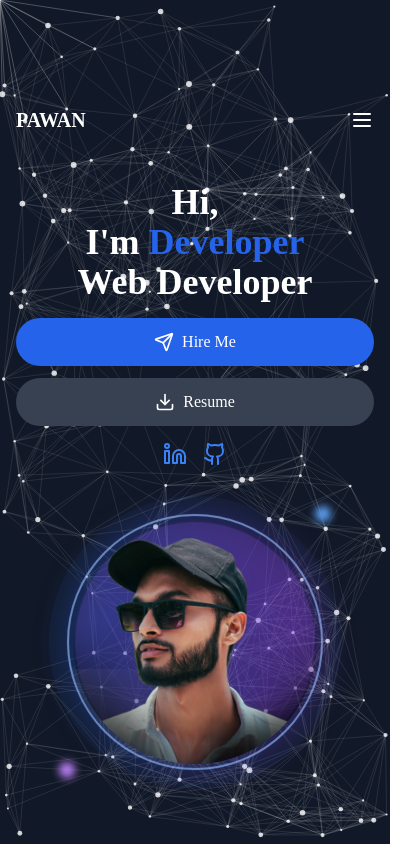
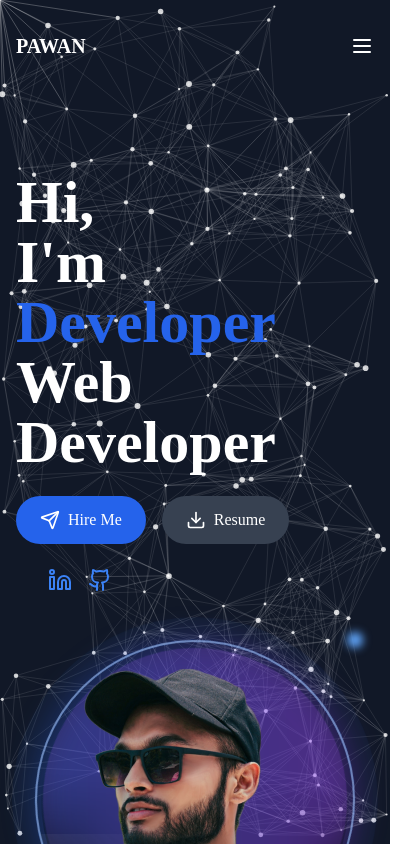
Before and after one commit to RamRaj110/portfolio, a React (Vite) app: page / in a window 390 px wide. Shown: the top 844 px of the page, 416 px wide, since content can reach past the window. Built offline with nearby package versions, Linux system fonts and the light colour scheme.

Commit message:
try to responsive

```diff
--- a/src/App.jsx
+++ b/src/App.jsx
@@ -204,7 +204,7 @@ const Portfolio = () => {
       description:
         "A dynamic and engaging portfolio showcasing my journey as a frontend developer, highlighting my skills in React, responsive design, and interactive web applications.",
       tech: ["React", "TaiwindCSS"],
-      image: "./public/portfolio.png",
+      image: "/public/portfolio.png",
       link: "#home",
     },
     {
@@ -212,7 +212,7 @@ const Portfolio = () => {
       description:
         "Frontend developer for a college website chatbot, creating a user-friendly interface for seamless interaction.",
       tech: ["VanilaJs", "Python", "Flask", "CSS"],
-      image: "../public/cc.png",
+      image: "/public/cc.png",
       link: "https://gitlab.com/edubot3/Chatbot",
     },
     {
@@ -220,7 +220,7 @@ const Portfolio = () => {
       description:
         "Responsive weather app displaying real-time forecasts using API integration, with a sleek and intuitive interface.",
       tech: ["VanilaJs", "OpenWeather API", "CSS"],
-      image: "./public/weather.png",
+      image: "/public/weather.png",
       link: "https://ramraj110.github.io/Weather-App/",
     },
   ];
@@ -239,15 +239,15 @@ const Portfolio = () => {
       <Animation />
 
       {/* Hero Section */}
-      {/* <section className="relative min-h-screen flex items-center">
+      <section className="relative min-h-screen flex items-center">
         <div className="container mx-auto px-4 z-10">
           <Nav />
-          <div className="flex flex-col md:flex-row items-center justify-between my-24">
-            <div className="md:w-1/2 space-y-6">
+          <div className="flex flex-col md:flex-row items-center justify-between my-24 md:mt-24">
+            <div className="md:w-1/2 space-y-6 md:space-y-6 md:text-left">
               <motion.h1
                 initial={{ opacity: 0, y: 20 }}
                 animate={{ opacity: 1, y: 0 }}
-                className="text-6xl text-white font-bold"
+                className="text-6xl text-white sm:text-5xl md:text-6xl font-bold"
               >
                 Hi,
                 <br />
@@ -263,7 +263,7 @@ const Portfolio = () => {
                   {roles[roleIndex]}
                 </motion.span>
               </motion.h1>
-              <div className="flex space-x-4">
+              <div className="flex sm:flex-row space-x-4 sm:space-y-0 sm:space-x-4 md:justify-start">
                 <motion.button
                   initial={{ opacity: 0 }}
                   animate={{ opacity: 1 }}
@@ -290,7 +290,7 @@ const Portfolio = () => {
               <motion.div
                 initial={{ opacity: 0 }}
                 animate={{ opacity: 1 }}
-                className="flex space-x-6 px-4 text-blue-500 mt-8"
+                className="flex space-x-6 px-4 md:justify-start text-blue-500 md:mt-8 mt-8"
               >
                 <div className="flex ">
                   <a
@@ -306,29 +306,29 @@ const Portfolio = () => {
               </motion.div>
             </div>
 
-            {/* Enhanced Right side with image effects
+            {/* Enhanced Right side with image effects  */}
             <motion.div
               initial={{ opacity: 0, scale: 0.5 }}
               animate={{ opacity: 1, scale: 1 }}
               transition={{ duration: 0.5 }}
-              className="md:w-1/2 mt-12 md:mt-0"
+              className=" w-full md:w-1/2 mt-12 md:mt-0"
             >
-              <div className="relative w-80 h-80 mx-auto">
-                {/* Animated background rings *
+              <div className="relative w-80 h-80 sm:w-72 sm:h-72 md:w-80 md:h-80  mx-auto">
+                 {/* Animated background rings * */}
                 <div className="absolute inset-0 rounded-full bg-blue-500/20 animate-ping-slow" />
                 <div className="absolute inset-2 rounded-full bg-purple-500/20 animate-spin-slow" />
 
-                {/* Gradient background *
+                {/* Gradient background * */}
                 <div className="absolute inset-0 rounded-full bg-gradient-to-r from-blue-600/30 to-purple-600/30 blur-lg animate-pulse" />
 
-                {/* Rotating border *
+                 {/* Rotating border * */}
                 <div className="absolute inset-0 rounded-full border-2 border-blue-500/50 animate-spin-slow" />
 
-                {/* Glowing dots *
+                 {/* Glowing dots * */}
                 <div className="absolute -top-2 -right-2 w-4 h-4 bg-blue-400 rounded-full blur-sm animate-pulse" />
                 <div className="absolute -bottom-2 -left-2 w-4 h-4 bg-purple-400 rounded-full blur-sm animate-pulse" />
 
-                {/* Main image container *
+                 {/* Main image container * */}
                 <div className="relative w-full h-full rounded-full overflow-hidden border-2 border-white/30 p-1">
                   <img
                     src="../public/heropic.png"
@@ -336,131 +336,16 @@ const Portfolio = () => {
                     className="w-full h-full object-cover rounded-full"
                   />
 
-                  {/* Overlay shine effect *
+                  {/* Overlay shine effect * */}
                   <div className="absolute inset-0 bg-gradient-to-tr from-transparent via-white/10 to-transparent animate-shine" />
                 </div>
               </div>
             </motion.div>
           </div>
         </div>
-      </section> */}
+      </section>
 
-<section className="relative min-h-screen flex items-center py-8 md:py-0">
-      <div className="container mx-auto px-4 z-10">
-        <Nav />
-        <div className="flex flex-col md:flex-row items-center justify-between mt-8 md:mt-24">
-          {/* Left side - Text content */}
-          <div className="w-full md:w-1/2 space-y-4 md:space-y-6 text-center md:text-left">
-            <motion.h1
-              initial={{ opacity: 0, y: 20 }}
-              animate={{ opacity: 1, y: 0 }}
-              className="text-4xl sm:text-5xl md:text-6xl text-white font-bold"
-            >
-              Hi,
-              <br />
-              I'm <span className="text-blue-600">Developer</span>
-              <br />
-              <motion.span
-                key={roleIndex}
-                initial={{ opacity: 0, y: 20 }}
-                animate={{ opacity: 1, y: 0 }}
-                exit={{ opacity: 0, y: -20 }}
-                className="inline-block"
-              >
-                {roles[roleIndex]}
-              </motion.span>
-            </motion.h1>
 
-            {/* Buttons */}
-            <div className="flex flex-col sm:flex-row space-y-3 sm:space-y-0 sm:space-x-4 justify-center md:justify-start">
-              <motion.button
-                initial={{ opacity: 0 }}
-                animate={{ opacity: 1 }}
-                className="bg-blue-600 text-white px-6 py-3 rounded-full hover:bg-blue-800 transition-colors flex items-center justify-center space-x-2"
-                onClick={() =>
-                  document
-                    .getElementById("contact")
-                    ?.scrollIntoView({ behavior: "smooth" })
-                }
-              >
-                <Send className="w-5 h-5" />
-                <span>Hire Me</span>
-              </motion.button>
-              <motion.button
-                initial={{ opacity: 0 }}
-                animate={{ opacity: 1 }}
-                className="bg-gray-700 text-white px-6 py-3 rounded-full hover:bg-gray-600 transition-colors flex items-center justify-center space-x-2"
-                onClick={handleResumeDownload}
-              >
-                <Download className="w-5 h-5" />
-                <span>Resume</span>
-              </motion.button>
-            </div>
-
-            {/* Social Links */}
-            <motion.div
-              initial={{ opacity: 0 }}
-              animate={{ opacity: 1 }}
-              className="flex justify-center md:justify-start space-x-6 text-blue-500 mt-6 md:mt-8"
-            >
-              <div className="flex">
-                <a
-                  href="https://www.linkedin.com/in/pawan-kumar-b1427a244/"
-                  target="_blank"
-                  rel="noopener noreferrer"
-                  className="mx-4 first:ml-0"
-                >
-                  <Linkedin className="w-6 h-6 cursor-pointer hover:text-blue-600 transition-colors" />
-                </a>
-                <a
-                  href="https://github.com/RamRaj110"
-                  target="_blank"
-                  rel="noopener noreferrer"
-                >
-                  <Github className="w-6 h-6 cursor-pointer hover:text-blue-600 transition-colors" />
-                </a>
-              </div>
-            </motion.div>
-          </div>
-
-          {/* Right side - Image */}
-          <motion.div
-            initial={{ opacity: 0, scale: 0.5 }}
-            animate={{ opacity: 1, scale: 1 }}
-            transition={{ duration: 0.5 }}
-            className="w-full md:w-1/2 mt-12 md:mt-0"
-          >
-            <div className="relative w-64 h-64 sm:w-72 sm:h-72 md:w-80 md:h-80 mx-auto">
-              {/* Animated background rings */}
-              <div className="absolute inset-0 rounded-full bg-blue-500/20 animate-ping-slow" />
-              <div className="absolute inset-2 rounded-full bg-purple-500/20 animate-spin-slow" />
-
-              {/* Gradient background */}
-              <div className="absolute inset-0 rounded-full bg-gradient-to-r from-blue-600/30 to-purple-600/30 blur-lg animate-pulse" />
-
-              {/* Rotating border */}
-              <div className="absolute inset-0 rounded-full border-2 border-blue-500/50 animate-spin-slow" />
-
-              {/* Glowing dots */}
-              <div className="absolute -top-2 -right-2 w-4 h-4 bg-blue-400 rounded-full blur-sm animate-pulse" />
-              <div className="absolute -bottom-2 -left-2 w-4 h-4 bg-purple-400 rounded-full blur-sm animate-pulse" />
-
-              {/* Main image container */}
-              <div className="relative w-full h-full rounded-full overflow-hidden border-2 border-white/30 p-1">
-                <img
-                  src="/heropic.png"
-                  alt="Profile"
-                  className="w-full h-full object-cover rounded-full"
-                />
-
-                {/* Overlay shine effect */}
-                <div className="absolute inset-0 bg-gradient-to-tr from-transparent via-white/10 to-transparent animate-shine" />
-              </div>
-            </div>
-          </motion.div>
-        </div>
-      </div>
-    </section>
 
       {/* About Section */}
       <About />
```
Also changed, not shown: src/component/nav.jsx (+3 -46 lines).
